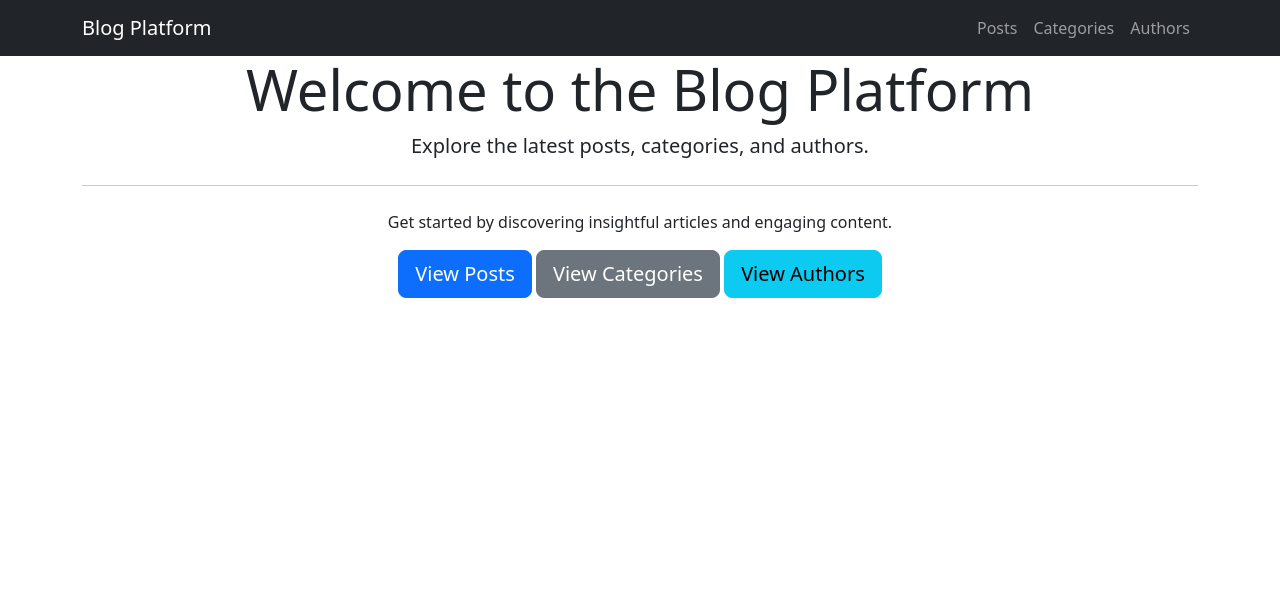
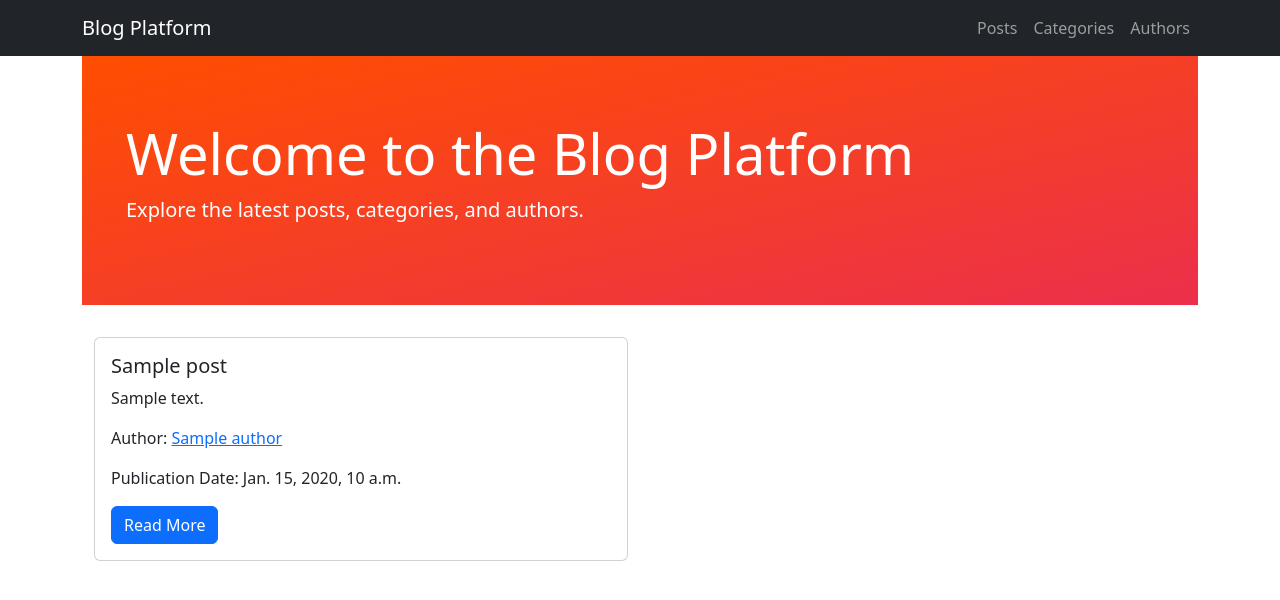
Before and after one commit to MrSinaxx/MaktabCW, a Django app: page / in a window 1280 px wide. Shown: the top 600 px of the page. Run offline with Django 4.2, Linux system fonts and the light colour scheme; tables that the repository leaves empty hold one stand-in row (values such as "Sample post").

Commit message:
made some changes to the home.html

```diff
--- a/CW_15/BlogPlatform/BlogApp/templates/home.html
+++ b/CW_15/BlogPlatform/BlogApp/templates/home.html
@@ -1,13 +1,37 @@
 {% extends 'base.html' %}
 
 {% block content %}
-    <div class="jumbotron text-center">
-        <h1 class="display-4">Welcome to the Blog Platform</h1>
-        <p class="lead">Explore the latest posts, categories, and authors.</p>
-        <hr class="my-4">
-        <p>Get started by discovering insightful articles and engaging content.</p>
-        <a class="btn btn-primary btn-lg" href="/posts" role="button">View Posts</a>
-        <a class="btn btn-secondary btn-lg" href="/categories" role="button">View Categories</a>
-        <a class="btn btn-info btn-lg" href="/authors" role="button">View Authors</a>
+    <div class="jumbotron jumbotron-fluid">
+        <div class="container">
+            <h1 class="display-4">Welcome to the Blog Platform</h1>
+            <p class="lead">Explore the latest posts, categories, and authors.</p>
+        </div>
     </div>
+
+    <div class="container mt-4">
+        <div class="row">
+            {% for post in posts %}
+                <div class="col-md-6">
+                    <div class="card mb-4">
+                        <div class="card-body">
+                            <h5 class="card-title">{{ post.title }}</h5>
+                            <p class="card-text">{{ post.content }}</p>
+                            <p class="card-text">Author: <a href="{% url 'author_details' post.author.pk %}">{{ post.author }}</a></p>
+                            <p class="card-text">Publication Date: {{ post.publication_date }}</p>
+                            <a href="{% url 'post_details' post.pk %}" class="btn btn-primary">Read More</a>
+                        </div>
+                    </div>
+                </div>
+            {% endfor %}
+        </div>
+    </div>
+
+    <style>
+        .jumbotron {
+            background-image: linear-gradient(to bottom right, #ff4e00, #ec2f4b);
+            color: #fff;
+            padding: 4rem 2rem;
+            margin-bottom: 2rem;
+        }
+    </style>
 {% endblock %}
```
